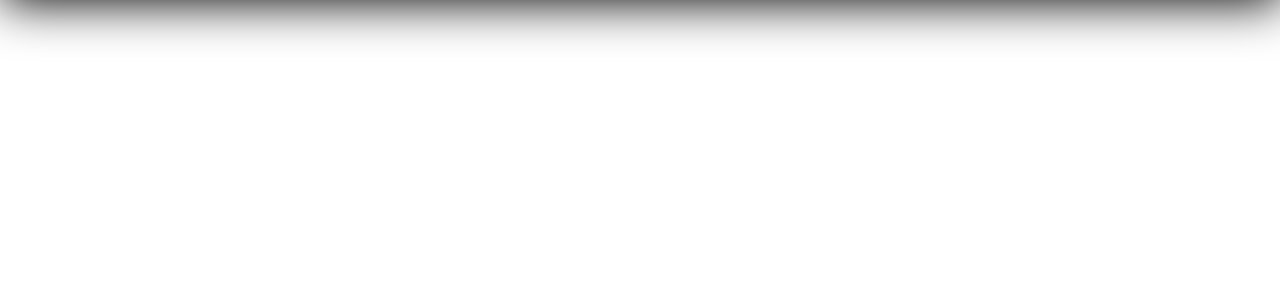
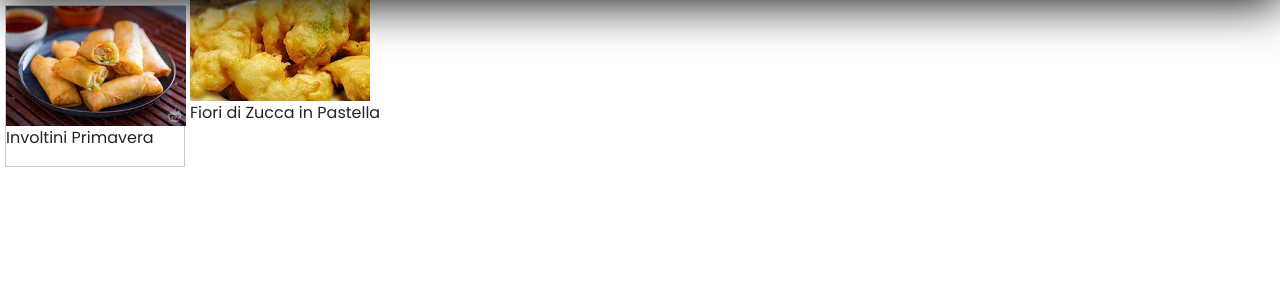
Before and after one commit to marianoaponte/disheryTW6, a Flask app: page /feed in a window 1280 px wide. Shown: the part 88-388 px from the top of the page. Run offline with Flask 2, Linux system fonts and the light colour scheme.

Commit message:
created polaroid template

```diff
--- a/static/css/searchbar.css
+++ b/static/css/searchbar.css
@@ -1,3 +1,4 @@
+
 .search-box {
     font-family: 'Poppins', sans-serif;
     height: 50px;
@@ -13,3 +14,9 @@
     color: #f57505;
     border-radius: 10rem 10rem 10rem 10rem;
 }
+.polaroid_1{
+    margin: 5px;
+  border: 1px solid #ccc;
+  float: left;
+  width: 180px;
+    }
--- a/templates/feed.html
+++ b/templates/feed.html
@@ -44,9 +44,33 @@
             </div>
     </nav>
 </div>
-<!---PAGE TEST--->
+<!---PAGE AS A GUEST--->
 <div class="polaroid_1">
-     <img src="">
+     <img src="involtini.jpg" style="width:180px" >
+        <div class="conteiner">
+          <p>Involtini Primavera</p>
+        </div>
+</div>
+
+<div class="polaroid_2">
+    <img src="fiore_zucca.jpg" style="width:180px">
+      <div class="conteiner">
+          <p> Fiori di Zucca in Pastella</p>
+        </div>
+</div>
+
+
+
+
+
+
+
+
+
+
+
+
+
 
 
 </div>
```
Also changed, not shown: static/images/calamarata.jpg (added), static/images/carbonara.jpg (added), static/images/cheesecake.jpg (added), static/images/filetto.jpg (added), static/images/fiore_zucca.jpg (added), static/images/involtini.jpg (added), static/images/orata.jpg (added), static/images/panidistelle.jpg (added), static/images/pasat_patate.jpg (added), static/images/polpette.jpg (added), static/images/scarole.jpg (added), static/images/tiramisù.jpg (added).
